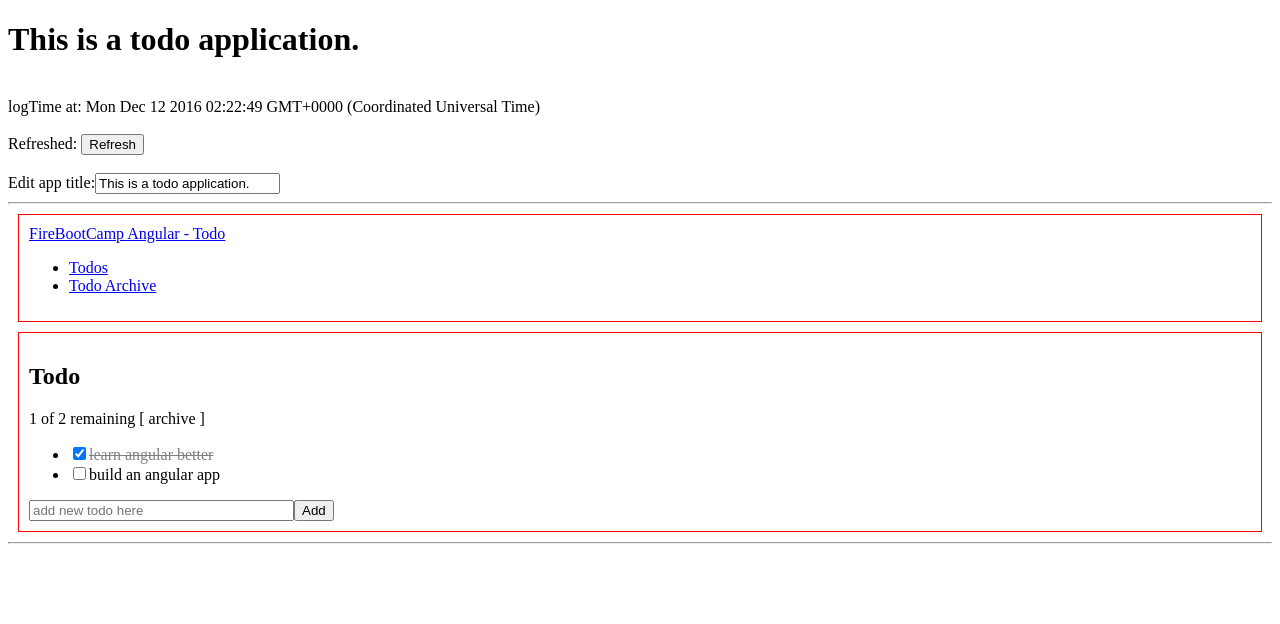
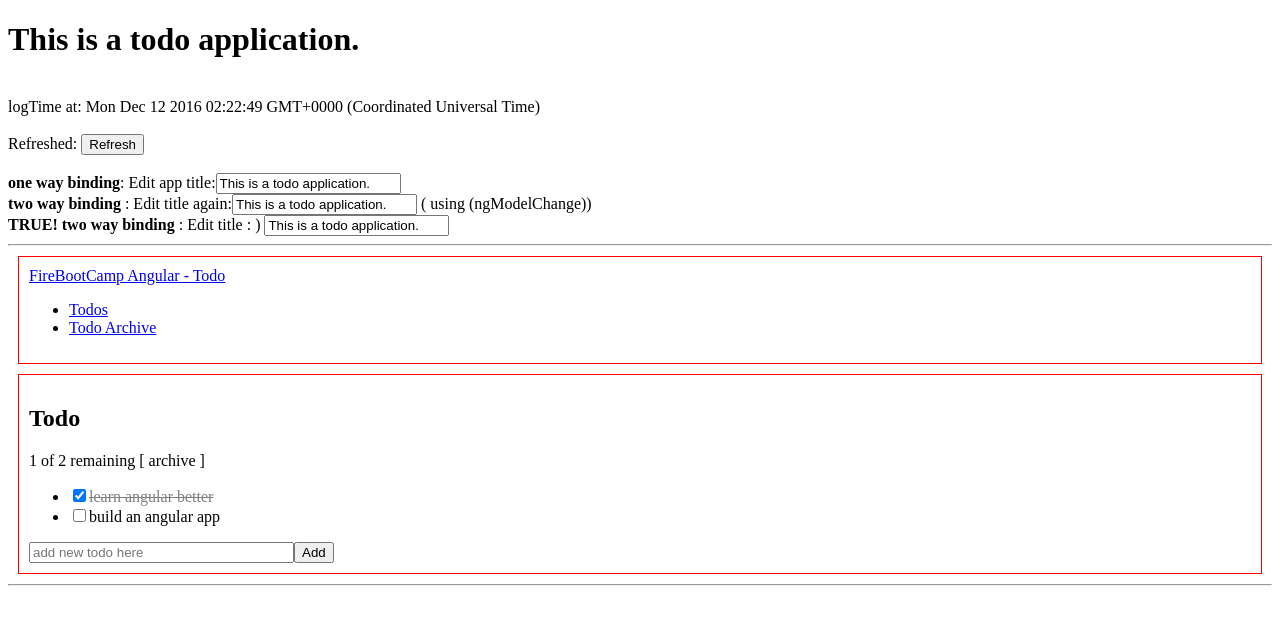
Before and after one commit to mossgreen/firebootcamp_ng_demo, an Angular app: page /todo in a window 1280 px wide. Shown: the top 624 px of the page. Built offline with nearby package versions, Linux system fonts and the light colour scheme.

Commit message:
Implement true 2 way data-binding

```diff
--- a/src/app/app.component.ts
+++ b/src/app/app.component.ts
@@ -18,10 +18,14 @@ import { TodoService } from './todo/todo.service';
     </div>
     <br>
 
-      Edit app title:<input type="text" [value]="appTitle" placeholder="enter title">
+<strong>one way binding</strong>: Edit app title:<input type="text" [value]="appTitle" placeholder="enter title">
+ <br>
+<strong>two way binding </strong>: Edit title again:<input type="text" [ngModel]="appTitle" (ngModelChange)="appTitle=$event" >
+( using (ngModelChange))
+<br>
 
-
-
+<strong>TRUE! two way binding </strong>: Edit title : )
+<input type="text" [(ngModel)]="appTitle">
  <hr>
 
 
```
